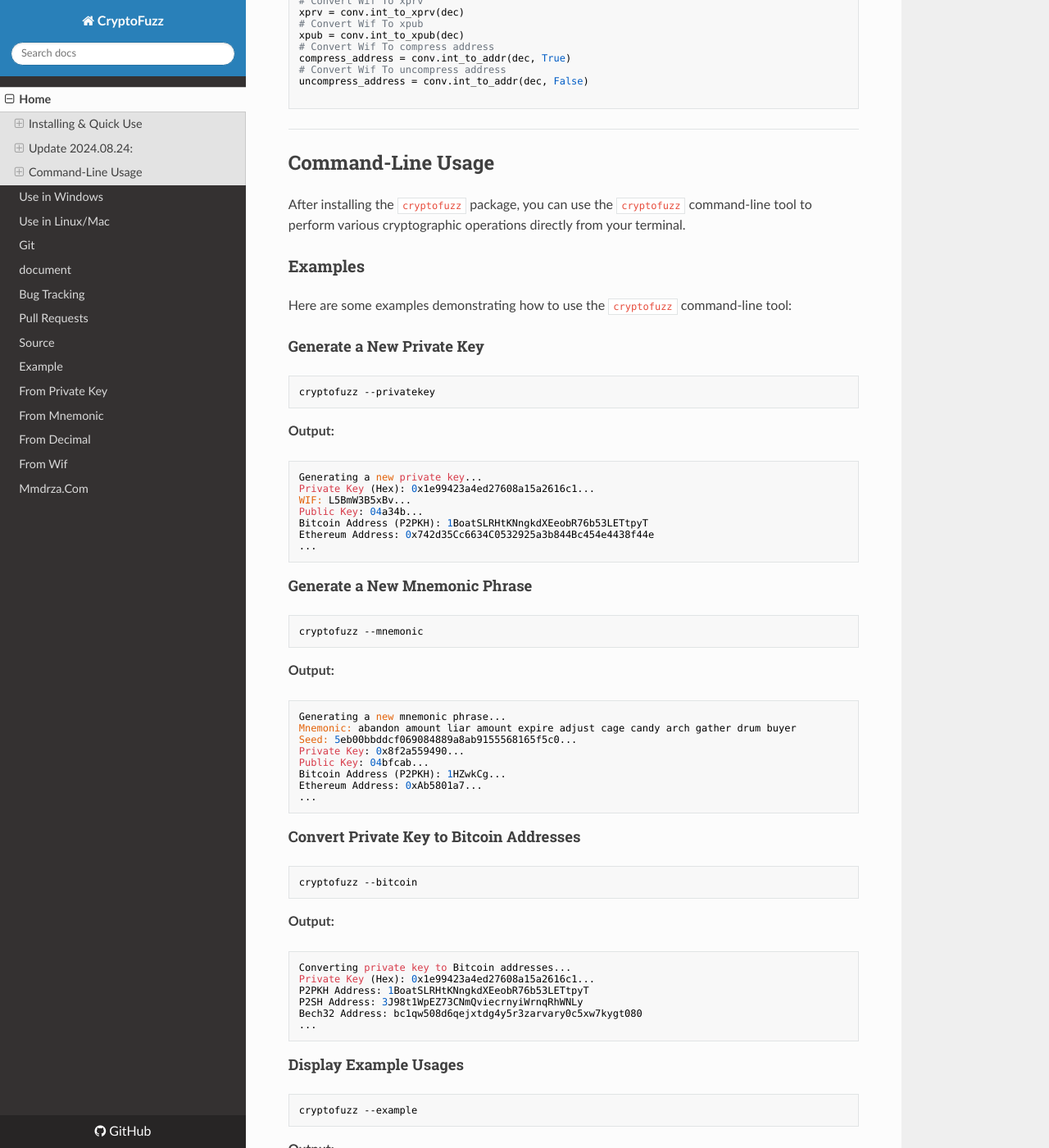
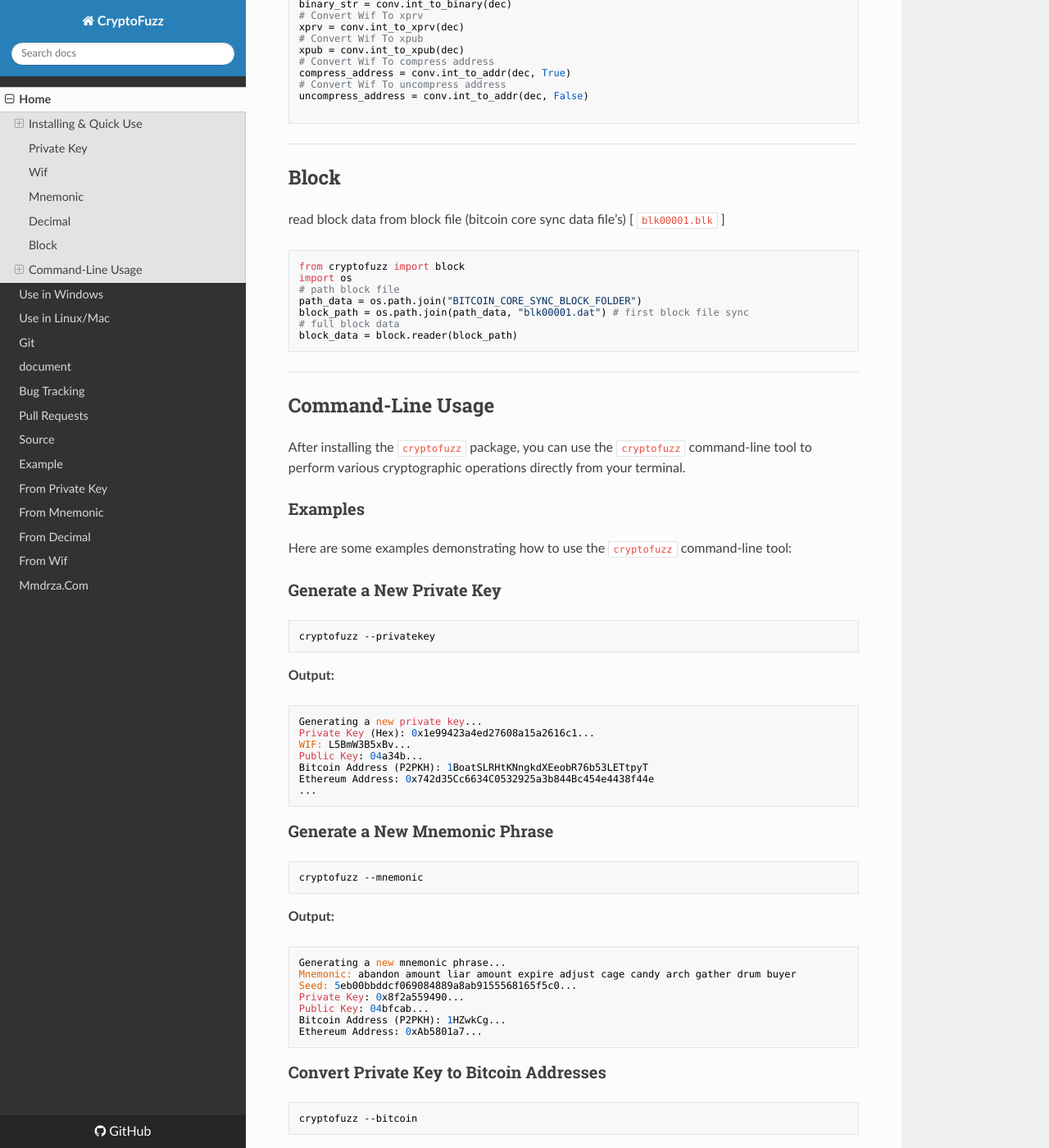
Before and after one commit to Pymmdrza/cryptoFuzz, an MkDocs documentation site: the page built from docs/index.md, in a window 1280 px wide and 1400 px high, scrolled down 4025 px. Shown: the whole window at 82% size. Built offline with MkDocs 1.6.1, drawn with Linux system fonts in a browser that asks for light colours; nearby versions of some CDN libraries; some of the changed text lies outside the part shown.

````diff
--- a/cryptofuzz/__init__.py
+++ b/cryptofuzz/__init__.py
@@ -18,7 +18,7 @@ from .hd import (
 )
 
 # Metadata
-__version__ = "15.3.6"
+__version__ = "15.3.9"
 __license__ = "MIT"
 __author__ = "Mohammadreza (MMDRZA)"
 __email__ = "PyMmdrza@gmail.com"
--- a/docs/index.md
+++ b/docs/index.md
@@ -71,7 +71,7 @@ sudo chmod +x install.sh
 
 ---
 
-## Update `2024.08.24`:
+### Update `2024.08.24`:
 
 Add Short Key (Mini Private Key) Converter for bitcoin wallet. (Mini Private Key : [More Detail's](https://en.bitcoin.it/wiki/Mini_private_key_format))
 
@@ -97,7 +97,7 @@ Short Key Like: `S6c56bnXQiBjk9mqSYE7ykVQ7NzrRy`
 
 ---
 
-### Private Key
+## Private Key
 
 More details about private key convert in python with
 cryptofuzz : [cryptofuzz/Example/Privatekey](https://guide.mmdrza.com/guidelines/cryptofuzz/example/private-key-hex 'cryptofuzz private key hex source code python')
@@ -132,7 +132,7 @@ compress_address = conv.hex_to_addr(privatekey, True)
 uncompress_address = conv.hex_to_addr(privatekey, False)
 ```
 
-### Wif
+## Wif
 
 Convert From
 Wif ( [More detail and Example](https://guide.mmdrza.com/guidelines/cryptofuzz/example/private-key-wif 'more detail wif convert with cryptofuzz') )
@@ -168,7 +168,7 @@ uncompress_address = conv.wif_to_addr(wif, False)
 
 ```
 
-### Mnemonic
+## Mnemonic
 
 Convert From Mnemonic (BIP39) ( [More Detail](https://guide.mmdrza.com/guidelines/cryptofuzz/example/mnemonic) )
 
@@ -204,7 +204,7 @@ uncompress_address = conv.mne_to_addr(mnemonic, False)
 
 ---
 
-### Decimal
+## Decimal
 
 Convert From Decimal (Number) ( [More Detail](https://guide.mmdrza.com/guidelines/cryptofuzz/example/decimal) )
 
@@ -239,6 +239,21 @@ uncompress_address = conv.int_to_addr(dec, False)
 
 ---
 
+## Block
+
+read block data from block file (bitcoin core sync data file's) [ `blk00001.blk` ]
+
+```python
+from cryptofuzz import block
+import os
+# path block file
+path_data = os.path.join("BITCOIN_CORE_SYNC_BLOCK_FOLDER")
+block_path = os.path.join(path_data, "blk00001.dat") # first block file sync
+# full block data
+block_data = block.reader(block_path)
+```
+
+---
 ## Command-Line Usage
 
 After installing the `cryptofuzz` package, you can use the `cryptofuzz` command-line tool to perform various
@@ -248,7 +263,7 @@ cryptographic operations directly from your terminal.
 
 Here are some examples demonstrating how to use the `cryptofuzz` command-line tool:
 
-#### Generate a New Private Key
+### Generate a New Private Key
 
 ```bash
 cryptofuzz --privatekey
@@ -266,7 +281,7 @@ Ethereum Address: 0x742d35Cc6634C0532925a3b844Bc454e4438f44e
 ...
 ```
 
-#### Generate a New Mnemonic Phrase
+### Generate a New Mnemonic Phrase
 
 ```bash
 cryptofuzz --mnemonic
@@ -282,10 +297,9 @@ Private Key: 0x8f2a559490...
 Public Key: 04bfcab...
 Bitcoin Address (P2PKH): 1HZwkCg...
 Ethereum Address: 0xAb5801a7...
-...
 ```
 
-#### Convert Private Key to Bitcoin Addresses
+### Convert Private Key to Bitcoin Addresses
 
 ```bash
 cryptofuzz --bitcoin
@@ -299,10 +313,9 @@ Private Key (Hex): 0x1e99423a4ed27608a15a2616c1...
 P2PKH Address: 1BoatSLRHtKNngkdXEeobR76b53LETtpyT
 P2SH Address: 3J98t1WpEZ73CNmQviecrnyiWrnqRhWNLy
 Bech32 Address: bc1qw508d6qejxtdg4y5r3zarvary0c5xw7kygt080
-...
 ```
 
-#### Display Example Usages
+### Display Example Usages
 
 ```bash
 cryptofuzz --example
````
